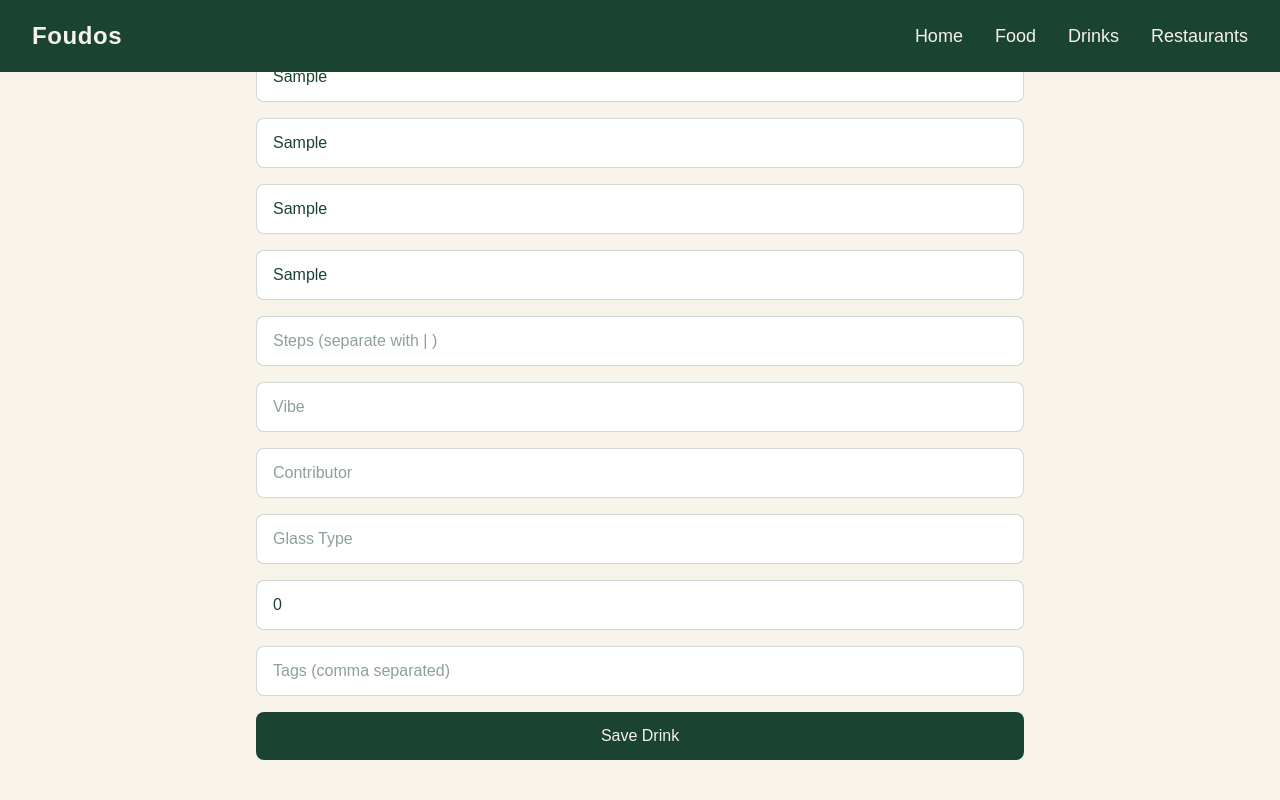
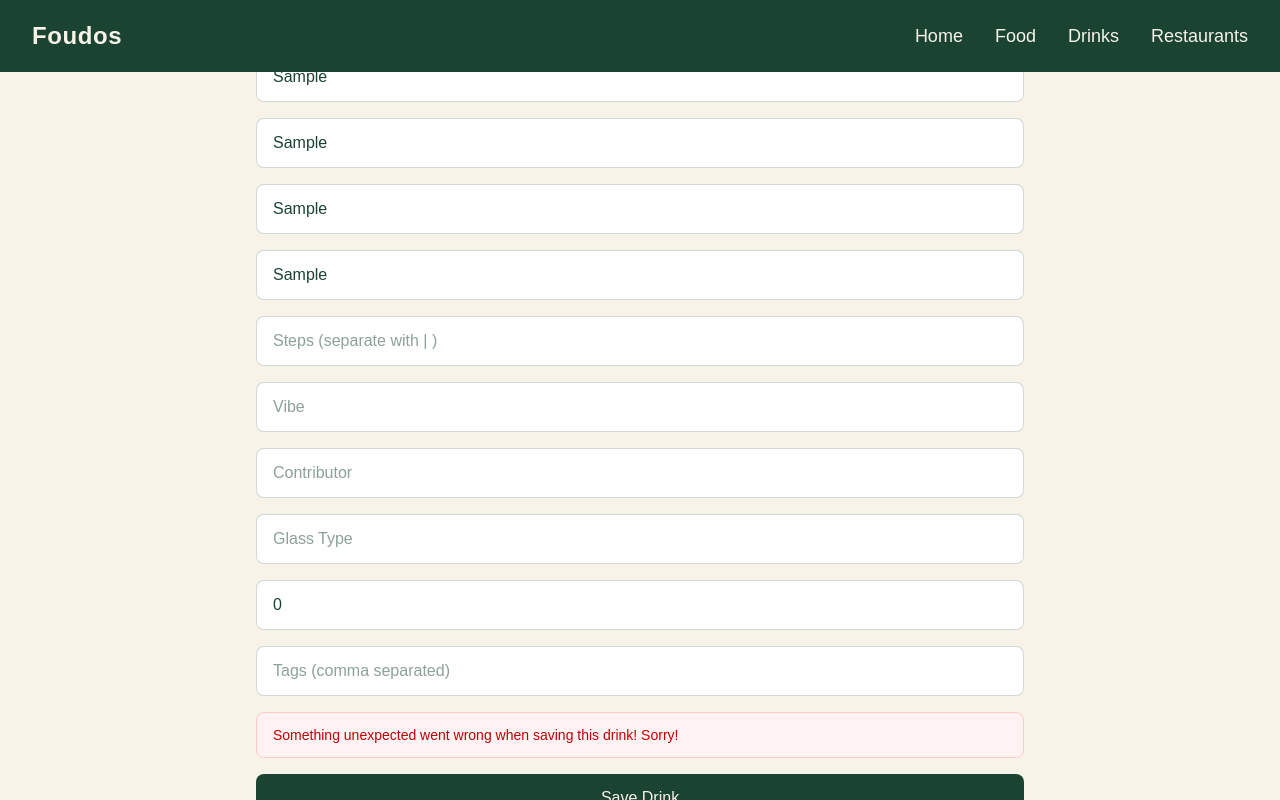
Before and after one commit to adboudos/foudos, a Next.js app: page /drinks/new in a window 1280 px wide. Both pictures are taken after typing "Sample", "Sample", "Sample", "Sample", "Sample", "Sample" into the empty fields and a click on the button "Save Drink". Shown: the part 328-1128 px from the top of the page. Built offline with nearby package versions, Linux system fonts and the light colour scheme; no server answers.

Commit message:
added error messaging on submit

```diff
--- a/src/components/DrinkForm.tsx
+++ b/src/components/DrinkForm.tsx
@@ -10,11 +10,14 @@ type Props = {
   drink?: Drink;
 };
 
+
 const inputClass =
   "w-full rounded-lg border border-[#1B4332]/20 bg-white px-4 py-3 mb-4 focus:outline-none focus:ring-2 focus:ring-[#1B4332]";
 
 export default function DrinkForm({ drink }: Props) {
     const router = useRouter();
+    const [error, setError] = useState("");
+
   // ---------------------------
   // BASIC FIELDS
   // ---------------------------
@@ -57,6 +60,8 @@ export default function DrinkForm({ drink }: Props) {
   // SUBMIT
   // ---------------------------
   const handleSubmit = async () => {
+      setError("");
+
     const payload: Drink = {
       name,
       slug: generateSlug(name),
@@ -111,8 +116,14 @@ export default function DrinkForm({ drink }: Props) {
 
         newDrink ? router.push(`/drinks/${newDrink.slug}`) : router.push('/drinks');
       }
-    } catch (error) {
+    } catch (error: any) {
       console.error("Failed to save drink:", error);
+
+      if (error?.code === "23505") {
+        setError("A drink with this name already exists. Please choose a different name.");
+      } else {
+        setError("Something unexpected went wrong when saving this drink! Sorry!");
+      }
     }
   };
 
@@ -218,6 +229,13 @@ export default function DrinkForm({ drink }: Props) {
             onChange={(e) => setTags(e.target.value)}
         />
 
+        {/*ERROR Message*/}
+        {error && (
+          <div className="mb-4 rounded-lg border border-red-200 bg-red-50 px-4 py-3 text-sm text-red-700">
+            {error}
+          </div>
+        )}
+
         {/* SAVE */}
         <button
             onClick={handleSubmit}
```
